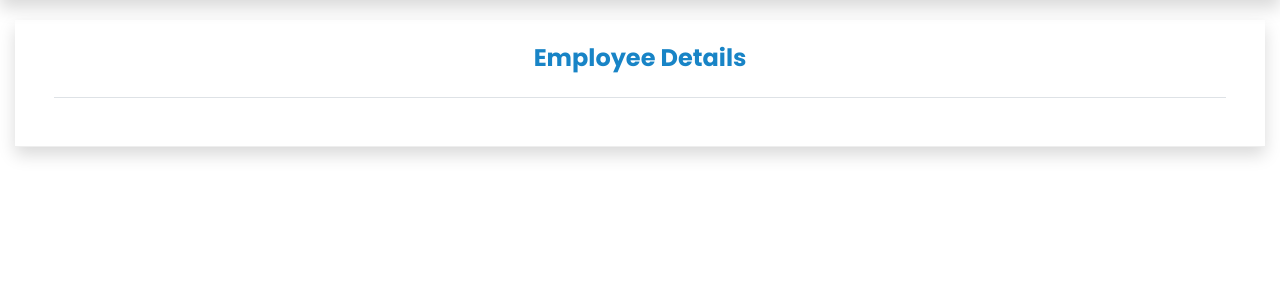
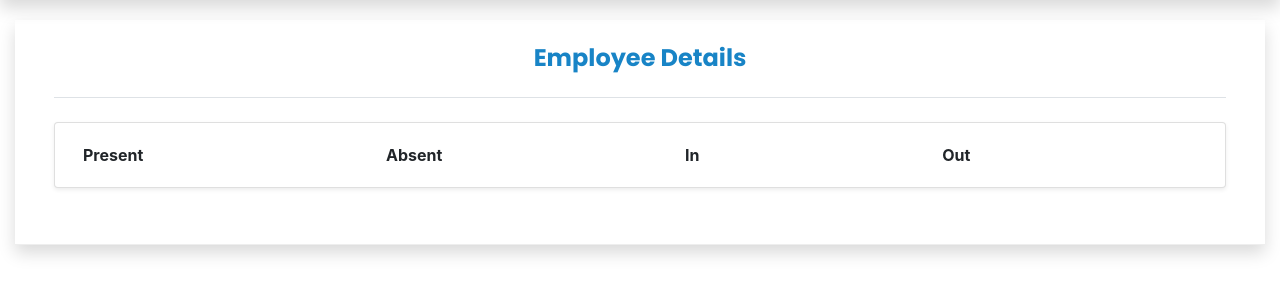
Before and after one commit to NetlinkDeepLearningInterns/netlink-frat-1.1.0, a Django app: a page that uses recognition/templates/recognition/view_employee.html in a window 1280 px wide. Shown: the part 80-380 px from the top of the page. Run offline with Django 3.2, Linux system fonts and the light colour scheme; a user stored in the database is signed in; data comes from the database, SQL or seed files in the repository; both versions use the stored data as it was after the commit; some libraries are stand-ins or nearby versions; some web fonts are replaced.

Commit message:
in-out status added

```diff
--- a/recognition/templates/recognition/view_employee.html
+++ b/recognition/templates/recognition/view_employee.html
@@ -57,41 +57,66 @@
 <div class="container-fluid">
   <div class="row row-content p-4 shadow justify-content-center">
 
-<div class="col-12 text-center">
+
+<div class="col-12 ">
+
   <legend class="border-bottom mb-4">   <h4 class="poppins font-weight-bold  text-orange mb-4 text-center">Employee Details</h4> </legend>
+  <div class="row mb-4">
+    <div class="col-12 mb-2">
+      <div class="card shadow-sm">
+        <div class="card-body">
+          <div class="d-flex bd-highlight">
+            <div class=" flex-fill bd-highlight "><span class=" px-2"><i class="text-success fa fa-lg fa-calendar-check "></i> <span class="font-weight-bold">Present</span> </span></div>
+            <div class=" flex-fill bd-highlight "><span class=" px-2"><i class="text-danger fa fa-lg fa-calendar-times "></i> <span class="font-weight-bold">Absent</span> </span></div>
+            <div class=" flex-fill bd-highlight "><span class=" px-2"><i class="text-success fa fa-lg fa-check-circle "></i> <span class="font-weight-bold">In</span> </span></div>
+            <div class=" flex-fill bd-highlight "><span class=" px-2"><i class="text-danger fa fa-lg fa-times-circle "></i> <span class="font-weight-bold">Out</span> </span></div>
+          </div>
 
-{% if qs %}
-<table  class="table table-striped table-bordered" >
-   <thead >
-   <tr>
-       <th scope="col">Id</th>
-       <th scope="col" >Employee Name</th>
-       <th scope="col">Email</th>
-       <th scope="col">Operation</th>
+        </div>
+      </div>
+    </div>
+    {% if udata %}
+    {% for u in udata %}
+  {%if u.user.is_staff%}
+   {%else%}
 
-   </tr>
-</thead>
-<tbody>
-   {% for item in qs %}
-   {%if item.is_staff%}
-   {%else%}
-   <tr>
-    <td>{{ item.username }}</td>
- <td>{{ item.get_full_name}}</td>
-   <td> {{item.email}} </td>
-   <td> <a class=" text-dark mr-2" href="/admin/auth/user/{{item.id}}/change/"> <i class="fa fa-lg fa-edit "></i></a>  <a class="text-danger ml-2" href="./delete_employee/{{item.username}}"> <i class="fa fa-lg fa-trash-alt "></i> </a> </td>
+   <div class="col-sm-3">
+    <div class="card shadow-sm">
+      <div class="card-body">
+        <div class="d-flex bd-highlight">
+          <div class=" flex-fill bd-highlight">
+            <h5 class="card-title text-orange"> {{u.user.username}} </h5>
+            <p class="card-text">{{u.user.get_full_name}}</p>
+          </div>
 
-</tr>
-   {%endif%}
-   {% endfor %}
-</tbody>
-</table>
+          <div class="p-2 flex-fill bd-highlight ">
+            {% if u.in %}
+            <span class="text-success px-2"><i class="fa fa-lg fa-calendar-check "></i></span>
+              {% if u.out < u.in and u.out %}
+              <span class="text-success px-2"><i class="fa fa-lg fa-check-circle "></i></span>
+              {%else%}
+              <span class="text-danger px-2"><i class="fa fa-lg fa-times-circle "></i></span>
+              {%endif%}
+              {%else%}
+              <span class="text-danger px-2"><i class="fa fa-lg fa-calendar-times "></i></span>
+            {%endif%}
+          </div>
+        </div>
 
-</div>
+      </div>
+    </div>
+  </div>
 
 
+   {%endif%}
 
-{% endif %}
+  {% endfor %}
+    {%endif%}
+
+
+  </div>
+
+
 {% if messages %}
      {% for message in messages%}
      <div class="alert alert-{{message.tags}}" > {{message}}
--- a/recognition/views.py
+++ b/recognition/views.py
@@ -991,7 +991,26 @@ def viewemp(request):
 	if(request.user.username=='admin'):
 		print("admin")
 		rec=User.objects.all()
-		return render(request, 'recognition/view_employee.html',{'qs' : rec})
+		data=[]
+		for u in rec:
+			udata={'user':u,'in':None,'out':None}
+			today=datetime.date.today()
+			in_time=None
+			out_time=None
+			time_qs=Time.objects.filter(user=u)
+			in_time=time_qs.filter(date=today).filter(out=False).order_by('time')
+			out_time=time_qs.filter(date=today).filter(out=True).order_by('time')
+			in_time=in_time.last()
+			out_time=out_time.last()
+			if in_time and out_time:
+				print(in_time.time<out_time.time)
+			if in_time:
+				udata['in']=in_time.time
+			if out_time:
+				udata['out']=out_time.time
+			data.append(udata)
+			# print(udata)
+		return render(request, 'recognition/view_employee.html',{'qs' : rec,'udata':data})
 
 	print("not admin")
 	return render(request,'/')
@@ -1096,7 +1115,6 @@ def train(request):
 		pickle.dump(svc,f)
 	src=vizualize_Data(X1,targets)
 
-	messages.success(request, f'Training Complete.')
 	return HttpResponse(src)
 	# return render(request,"recognition/train.html")
 
```
Also changed, not shown: recognition/templates/recognition/admin_dashboard.html (+7 -0 lines), db.sqlite3, recognition/static/recognition/img/attendance_graphs/hours_vs_employee/1.png, recognition/static/recognition/img/attendance_graphs/last_week/1.png, recognition/static/recognition/img/attendance_graphs/this_week/1.png, recognition/static/recognition/img/training_visualisation.png, 1 other file.
